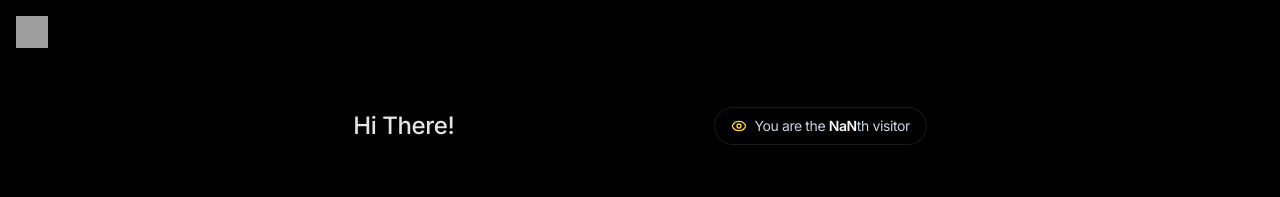
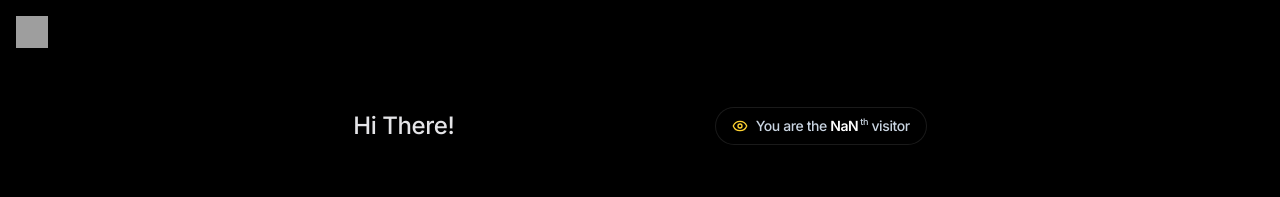
Before and after one commit to DIPAKK2310/dip_blog, a Next.js app: page / in a window 1280 px wide. Shown: the top 197 px of the page. Built offline with nearby package versions, Linux system fonts and the light colour scheme; no server answers; the database is empty; grey boxes are pictures that could not be loaded.

Commit message:
feat:visitor ui improve

```diff
--- a/components/common/VisitorCounter.tsx
+++ b/components/common/VisitorCounter.tsx
@@ -67,6 +67,7 @@ export default function VisitorCounter() {
     text-xs sm:text-sm text-slate-300
     shadow-lg
     cursor-help
+    font-medium
   "
     >
       <motion.div
@@ -83,8 +84,8 @@ export default function VisitorCounter() {
         You are the{' '}
         <motion.span className="font-semibold text-white">
           {rounded}
-        </motion.span>
-        th visitor
+        </motion.span>{''}
+  <span className="text-[0.65em] align-super ml-0.5">th</span>{' '} visitor
       </span>
     </motion.div>
   )
```
